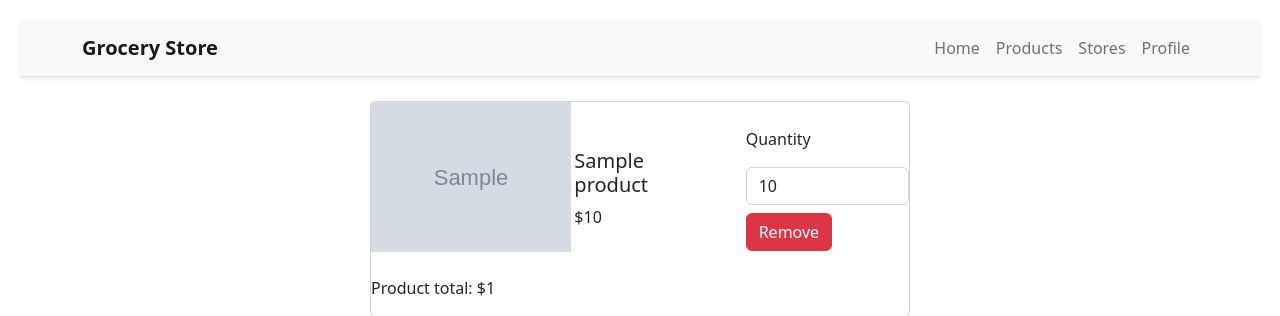
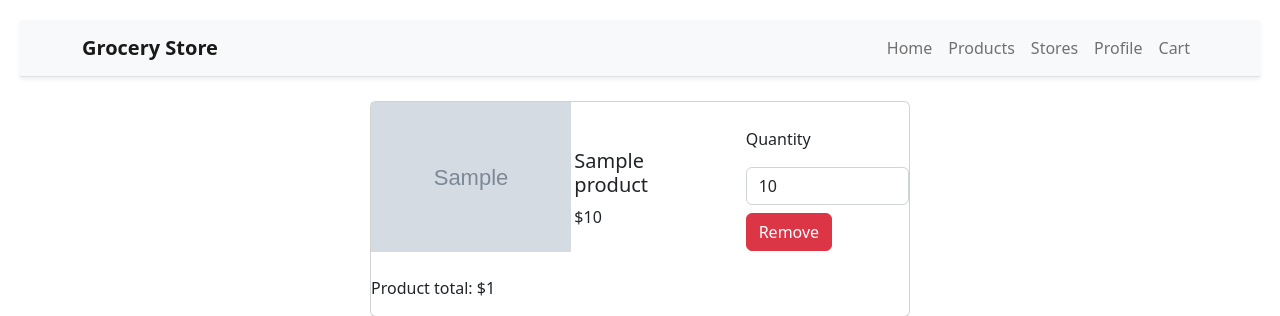
Before and after one commit to conorll/grocery_store, a Django app: template grocery_store_app/templates/grocery_store_app/cart.html in a window 1280 px wide. Shown: the top 316 px of the page. Run offline with Django 3.2, Linux system fonts and the light colour scheme; the template is opened without the code that fills it: most values are stand-ins (such as "Sample title", 1, 10 or a date in 2020); grey boxes marked "Sample" are stand-in pictures.

Commit message:
add cart link to navbar

```diff
--- a/grocery_store_app/templates/grocery_store_app/layout.html
+++ b/grocery_store_app/templates/grocery_store_app/layout.html
@@ -27,13 +27,19 @@
             <a class="nav-link {% if request.path == '/' %}active{% endif %}" href="{% url 'index' %}">Home</a>
           </li>
           <li class="nav-item">
-          <a class="nav-link {% if request.path == '/products/' %}active{% endif %}" href="{% url 'products' %}">Products</a>
+            <a class="nav-link {% if request.path == '/products/' %}active{% endif %}"
+              href="{% url 'products' %}">Products</a>
           </li>
           <li class="nav-item">
-          <a class="nav-link {% if request.path == '/stores/' %}active{% endif %}" href="{% url 'stores' %}">Stores</a>
+            <a class="nav-link {% if request.path == '/stores/' %}active{% endif %}"
+              href="{% url 'stores' %}">Stores</a>
           </li>
           <li class="nav-item">
-          <a class="nav-link {% if request.path == '/profile' %}active{% endif %}" href="{% url 'profile' %}">Profile</a>
+            <a class="nav-link {% if request.path == '/profile' %}active{% endif %}"
+              href="{% url 'profile' %}">Profile</a>
+          </li>
+          <li class="nav-item">
+            <a class="nav-link {% if request.path == '/profile' %}active{% endif %}" href="{% url 'cart' %}">Cart</a>
           </li>
         </ul>
       </div>
```
Also changed, not shown: db.sqlite3. Lines whose indentation alone changed are shown as unchanged.
